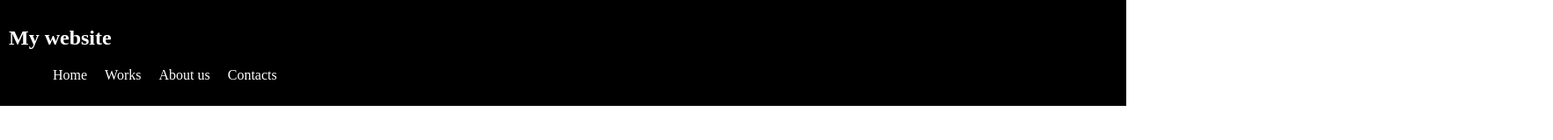
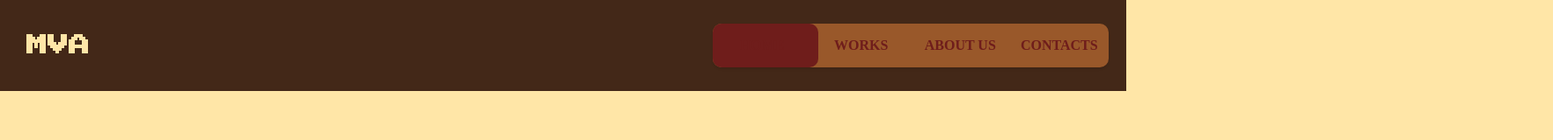
Before and after one commit to MustusKreios/Dashboard, a plain HTML site: page Practice/index.html in a window 1280 px wide. Shown: the whole page at 88% size, 1765 px wide, since content can reach past the window. Drawn offline with Linux system fonts and the light colour scheme.

Commit message:
first proj

```diff
--- a/Practice/index.html
+++ b/Practice/index.html
@@ -1,59 +1,24 @@
 <!DOCTYPE html>
 <html lang="en">
-    <head>
-        <title> St. Peter </title>
-
-        <style>
-            header{
-                color: white;
-                background-color: black;
-                padding: 10px;
-            }
-
-            body{
-                margin: 0%;
-            }
-
-            home{
-                padding: 10px;
-            }
-
-            ul li{
-                list-style: none;
-            }
-
-            li a{
-                text-decoration: none;
-                color: white;
-                margin: 10px;
-                text-align: left;
-            }
-
-            nav ul{
-                display: flex;
-
-            }
-
-
-        </style>
-    </head>
-
+<head>
+    <title>St. Peter</title>
+    <link href="https://fonts.googleapis.com/css2?family=Press+Start+2P&display=swap" rel="stylesheet">
+    <link rel="stylesheet" href="styles.css">
+</head>
+<body>
     <header>
-        <h2 class="title">My website</h2>
-
+        <h2>MVA</h2>
         <nav>
-            <ul>
-                <li><a href="">Home</a></li>
-                <li><a href="">Works</a></li>
-                <li><a href="">About us</a></li>
-                <li><a href="">Contacts</a></li>
-            </ul>
+            <a href=""><b>Home</b></a>
+            <a href=""><b>Works</b></a>
+            <a href=""><b>About us</b></a>
+            <a href=""><b>Contacts</b></a>
+            <div class="animation start-home"></div>
         </nav>
     </header>
-    <body>
 
-
-
-
-    </body>
+    <div>
+        <h1 data-text="RETRO">WELCOME PLAYER!</h1>
+    </div>
+</body>
 </html>
--- a/Practice/styles.css
+++ b/Practice/styles.css
@@ -1,3 +1,129 @@
-.body{
-    background-color: black;
+@keyframes slideInFromLeft {
+    0% {
+        transform: translateX(-100%);
+        opacity: 0;
+    }
+    100% {
+        transform: translateX(0);
+        opacity: 1;
+    }
 }
+
+@keyframes slideOutToRight {
+    0% {
+        transform: translateX(0);
+        opacity: 1;
+    }
+    100% {
+        transform: translateX(100%);
+        opacity: 0;
+    }
+}
+
+header {
+    color: #ffe6a7;
+    background: #432818;
+    padding: 20px;
+    display: flex; /* Make header a flex container */
+    align-items: center; /* Center items vertically */
+    justify-content: space-between; /* Distribute space between items */
+}
+
+h2{
+    font-family: 'Press Start 2P', cursive;
+    padding-left: 10px;
+
+}
+
+body {
+    margin: 0;
+    background: #ffe6a7;
+    height: 100vh; /* Ensure body takes full height of the viewport */
+    display: flex;
+    flex-direction: column;
+}
+
+nav {
+    background: #99582a;
+    width: 450px; /* Set nav to full width */
+    height: 50px;
+    border-radius: 10px;
+    box-shadow: 0 2px 3px 0 rgba(0, 0, 0, .1);
+    display: flex; /* Use flexbox to evenly distribute space */
+    justify-content: space-around; /* Evenly space items */
+    align-items: center; /* Center items vertically */
+    position: relative;
+}
+
+nav a {
+    color: #6f1d1b;
+    text-decoration: none;
+    line-height: 50px;
+    text-transform: uppercase;
+    font-size: 16px; /* Adjusted font size for navigation links */
+    display: inline-block;
+    text-align: center;
+    width: 100px; /* Set a fixed width for each link */
+    position: relative; /* Set position relative for z-index */
+    z-index: 1; /* Ensure the links are above the animation */
+    overflow: hidden; /* Hide overflowing content */
+}
+
+
+
+nav a:hover {
+    color: white;
+}
+
+nav .animation {
+    height: 50px;
+    top: 0;
+    background: #6f1d1b;
+    width: 120px;
+    position: absolute; /* Position absolute to move it */
+    transition: all 0.5s ease; /* Smooth transition */
+    z-index: 0;
+    border-radius: 10px;
+}
+
+nav .animation.start-home {
+    left: 0px;
+}
+
+nav a:nth-child(1):hover ~ .animation {
+    left: 0px;
+}
+nav a:nth-child(2):hover ~ .animation {
+    left: 112px;
+}
+nav a:nth-child(3):hover ~ .animation {
+    left: 224px;
+}
+nav a:nth-child(4):hover ~ .animation {
+    left: 336px;
+}
+
+div {
+    flex-grow: 1; /* Ensure div takes remaining space */
+    display: flex;
+    justify-content: center;
+    align-items: center;
+}
+
+div h1 {
+    opacity: 0; /* Start with hidden opacity */
+    color: #6f1d1b;
+    font-family: 'Press Start 2P', cursive; /* Retro font */
+    font-size: 50px; /* Adjusted font size for the main heading */
+    transition: opacity 1s ease, transform 1s ease; /* Smooth transition for opacity and transform */
+    text-align: center;
+    transform: translateX(-100%); /* Start off-screen to the left */
+}
+
+div:hover h1 {
+    animation: slideInFromLeft 1s ease-out forwards; /* Slide in animation */
+}
+
+div:not(:hover) h1 {
+    animation: slideOutToRight 1s ease-out forwards; /* Slide out animation */
+}
```
